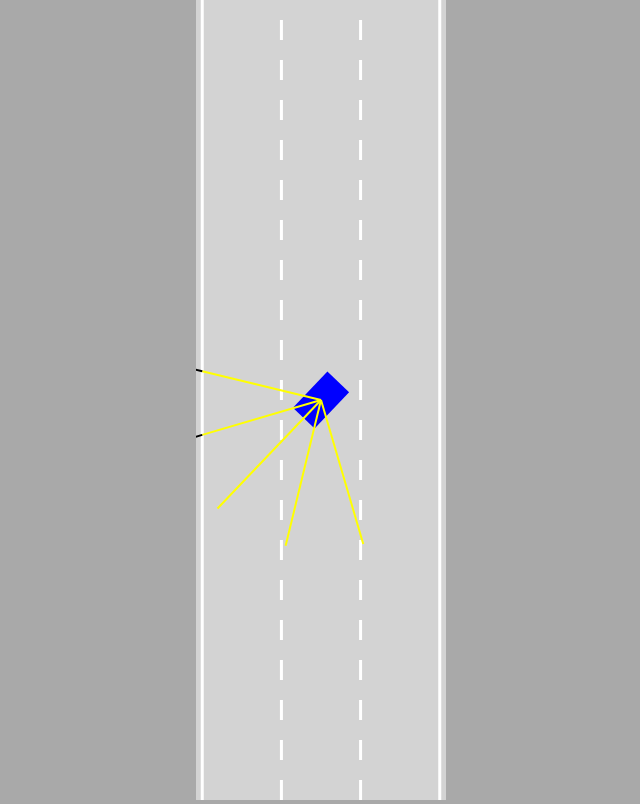
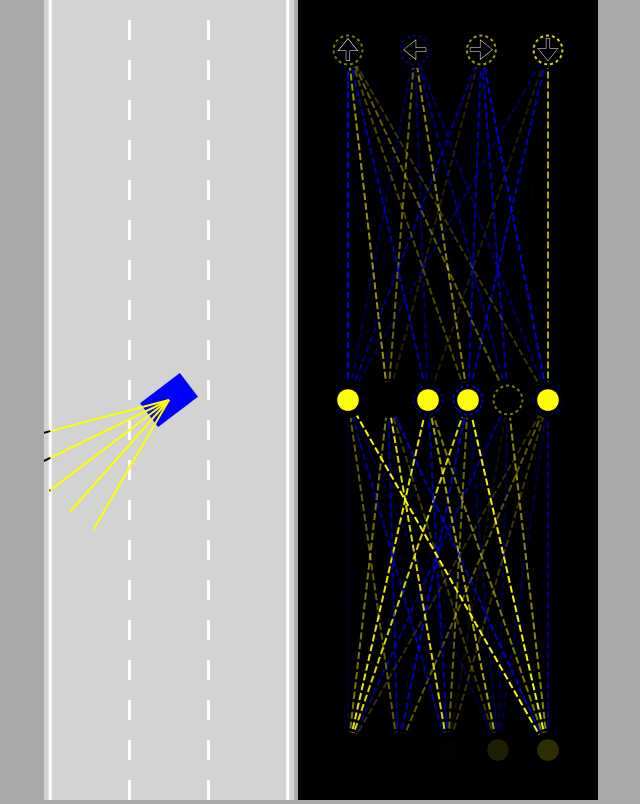
Before and after one commit to rudraing/Self-Driving-Car-Simulation, a plain HTML site: page index.html in a window 1280 px wide. Shown: the whole page, without its empty margins (319-959 px from the left). Drawn offline with Linux system fonts and the light colour scheme.

Commit message:
Visualizing

```diff
--- a/car.js
+++ b/car.js
@@ -34,7 +34,7 @@ class Car{
                 s=>s==null?0:1-s.offset
              )
              const outputs=NeuralNetwork.feedforward(offsets,this.brain);
-             console.log(outputs);
+            // console.log(outputs);
 
              if(this.useBrain)
              {
--- a/index.html
+++ b/index.html
@@ -7,7 +7,9 @@
     <link rel="stylesheet" href="style.css">
 </head>
 <body>
-    <canvas id="myCanvas"></canvas>
+    <canvas id="carCanvas"></canvas>
+    <canvas id="networkCanvas"></canvas>
+    <script src="visualizer.js"></script>
     <script src="network.js"></script>
     <script src="sensor.js"></script>
     <script src="utils.js"></script>
--- a/main.js
+++ b/main.js
@@ -1,28 +1,35 @@
 // Get the canvas element with the id "myCanvas"
-const canvas = document.getElementById("myCanvas");
+const carCanvas = document.getElementById("carCanvas");
 
 // Set the width of the canvas to 200 pixels
-canvas.width = 250;
+carCanvas.width = 250;
+
+const networkCanvas = document.getElementById("networkCanvas");
+
+// Set the width of the canvas to 200 pixels
+networkCanvas.width = 300;
+
 
 // Get the 2D rendering context of the canvas
-const ctx = canvas.getContext("2d");
+const carCtx = carCanvas.getContext("2d");
+const networkCtx = networkCanvas.getContext("2d");
 
-const road=new Road(canvas.width/2,canvas.width*0.95);
+const road=new Road(carCanvas.width/2,carCanvas.width*0.95);
 
 // Create a new instance of the Car class with initial position (100, 100), width 30, and height 50
 const car = new Car(road.getLaneCenter(1), 100, 30, 50,"AI",3);
 
 const traffic=[
-    new Car(road.getLaneCenter(1), -100, 30, 50,"DUMMY",3)
+    new Car(road.getLaneCenter(1), -100, 30, 50,"DUMMY",1)
 ];
 // Draw the initial state of the car on the canvas
-car.draw(ctx);
+car.draw(carCtx);
 
 // Start the animation loop
 animate();
 
 // Animation loop function
-function animate() {
+function animate(time) {
     // Update the state of the car (position, etc.)
     for(let i=0;i<traffic.length;i++)
     {
@@ -31,20 +38,23 @@ function animate() {
     car.update(road.borders,traffic);
 
     // Set the height of the canvas to the window's inner height
-    canvas.height = window.innerHeight;
+    carCanvas.height = window.innerHeight;
+    networkCanvas.height = window.innerHeight;
 
-    ctx.save();
-    ctx.translate(0,-car.y+canvas.height*0.5);
+    carCtx.save();
+    carCtx.translate(0,-car.y+carCanvas.height*0.5);
 
-    road.draw(ctx);
+    road.draw(carCtx);
     // Draw the updated state of the car on the canvas
     for(let i=0;i<traffic.length;i++)
     {
-        traffic[i].draw(ctx,"red");
+        traffic[i].draw(carCtx,"red");
     }
-    car.draw(ctx,"blue");
+    car.draw(carCtx,"blue");
 
-    ctx.restore();
+    carCtx.restore();
     // Request the next animation frame, creating a loop
+    networkCtx.lineDashOffset=-time/70;
+    Visualizer.drawNetwork(networkCtx,car.brain);
     requestAnimationFrame(animate);
 }
--- a/sensor.js
+++ b/sensor.js
@@ -3,7 +3,7 @@ class Sensor{
         this.car = car;
         this.rayCount = 5;
         this.rayLength = 150;
-        this.raySpread = Math.PI /1.5;
+        this.raySpread = Math.PI /4;
 
         this.rays = [];
         this.readings=[];
--- a/style.css
+++ b/style.css
@@ -4,6 +4,10 @@ body{
     overflow: hidden;
     text-align: center;
 }
-#myCanvas{
+#carCanvas{
     background: lightgray;
 }
+
+#networkCanvas{
+    background:black;
+}
--- /dev/null
+++ b/visualizer.js
@@ -0,0 +1,118 @@
+class Visualizer{
+    static drawNetwork(ctx,network){
+        const margin=50;
+        const left=margin;
+        const top=margin;
+        const width=ctx.canvas.width-margin*2;
+        const height=ctx.canvas.height-margin*2;
+
+        const levelHeight=height/network.levels.length;
+
+        for(let i=network.levels.length-1;i>=0;i--){
+            const levelTop=top+
+                lerp(
+                    height-levelHeight,
+                    0,
+                    network.levels.length==1
+                        ?0.5
+                        :i/(network.levels.length-1)
+                );
+
+            ctx.setLineDash([7,3]);
+            Visualizer.drawLevel(ctx,network.levels[i],
+                left,levelTop,
+                width,levelHeight,
+                i==network.levels.length-1
+                    ?['🠉','🠈','🠊','🠋']
+                    :[]
+            );
+        }
+    }
+
+    static drawLevel(ctx,level,left,top,width,height,outputLabels){
+        const right=left+width;
+        const bottom=top+height;
+
+        const {inputs,outputs,weights,biases}=level;
+
+        for(let i=0;i<inputs.length;i++){
+            for(let j=0;j<outputs.length;j++){
+                ctx.beginPath();
+                ctx.moveTo(
+                    Visualizer.#getNodeX(inputs,i,left,right),
+                    bottom
+                );
+                ctx.lineTo(
+                    Visualizer.#getNodeX(outputs,j,left,right),
+                    top
+                );
+                ctx.lineWidth=2;
+                ctx.strokeStyle=getRGBA(weights[i][j]);
+                ctx.stroke();
+            }
+        }
+
+        const nodeRadius=18;
+        for(let i=0;i<inputs.length;i++){
+            const x=Visualizer.#getNodeX(inputs,i,left,right);
+            ctx.beginPath();
+            ctx.arc(x,bottom,nodeRadius,0,Math.PI*2);
+            ctx.fillStyle="black";
+            ctx.fill();
+            ctx.beginPath();
+            ctx.arc(x,bottom,nodeRadius*0.6,0,Math.PI*2);
+            ctx.fillStyle=getRGBA(inputs[i]);
+            ctx.fill();
+        }
+
+        for(let i=0;i<outputs.length;i++){
+            const x=Visualizer.#getNodeX(outputs,i,left,right);
+            ctx.beginPath();
+            ctx.arc(x,top,nodeRadius,0,Math.PI*2);
+            ctx.fillStyle="black";
+            ctx.fill();
+            ctx.beginPath();
+            ctx.arc(x,top,nodeRadius*0.6,0,Math.PI*2);
+            ctx.fillStyle=getRGBA(outputs[i]);
+            ctx.fill();
+
+            ctx.beginPath();
+            ctx.lineWidth=2;
+            ctx.arc(x,top,nodeRadius*0.8,0,Math.PI*2);
+            ctx.strokeStyle=getRGBA(biases[i]);
+            ctx.setLineDash([3,3]);
+            ctx.stroke();
+            ctx.setLineDash([]);
+
+            if(outputLabels[i]){
+                ctx.beginPath();
+                ctx.textAlign="center";
+                ctx.textBaseline="middle";
+                ctx.fillStyle="black";
+                ctx.strokeStyle="white";
+                ctx.font=(nodeRadius*1.5)+"px Arial";
+                ctx.fillText(outputLabels[i],x,top+nodeRadius*0.1);
+                ctx.lineWidth=0.5;
+                ctx.strokeText(outputLabels[i],x,top+nodeRadius*0.1);
+            }
+        }
+    }
+
+    static #getNodeX(nodes,index,left,right){
+        return lerp(
+            left,
+            right,
+            nodes.length==1
+                ?0.5
+                :index/(nodes.length-1)
+        );
+    }
+}
+
+function getRGBA(value){
+    const alpha=Math.abs(value);
+    const R=value<0?0:255;
+    const G=R;
+    const B=value>0?0:255;
+    return "rgba("+R+","+G+","+B+","+alpha+")";
+}
```
